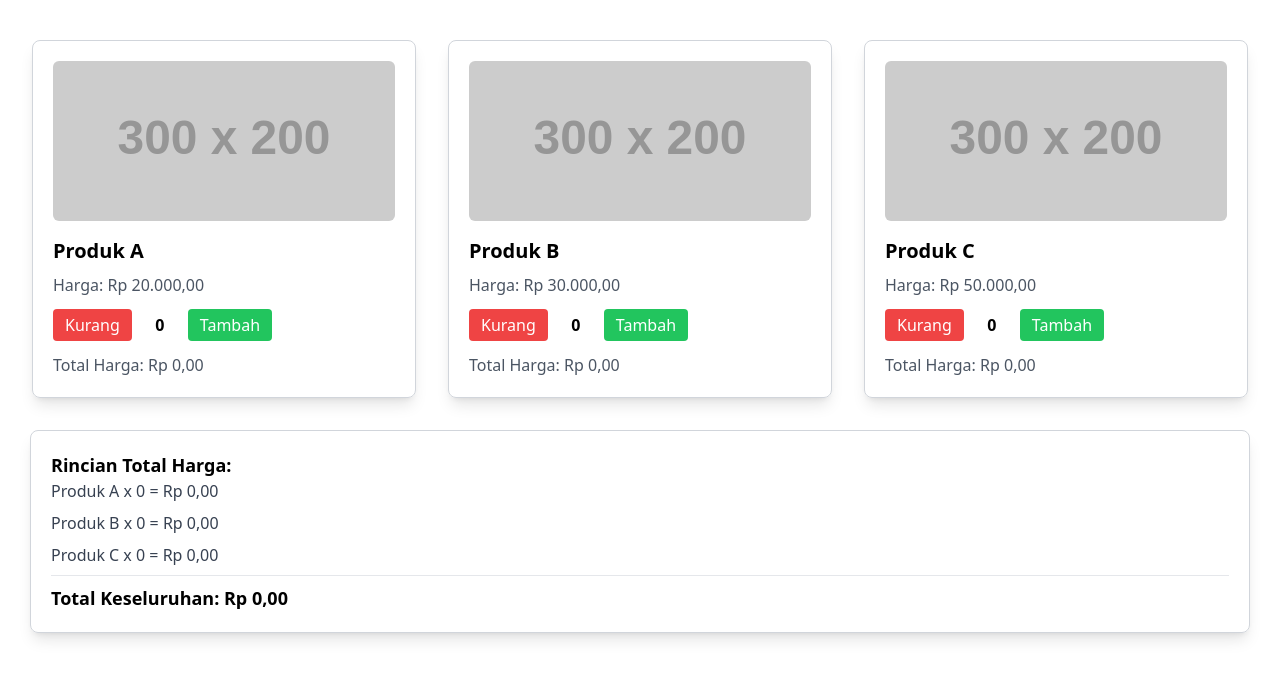
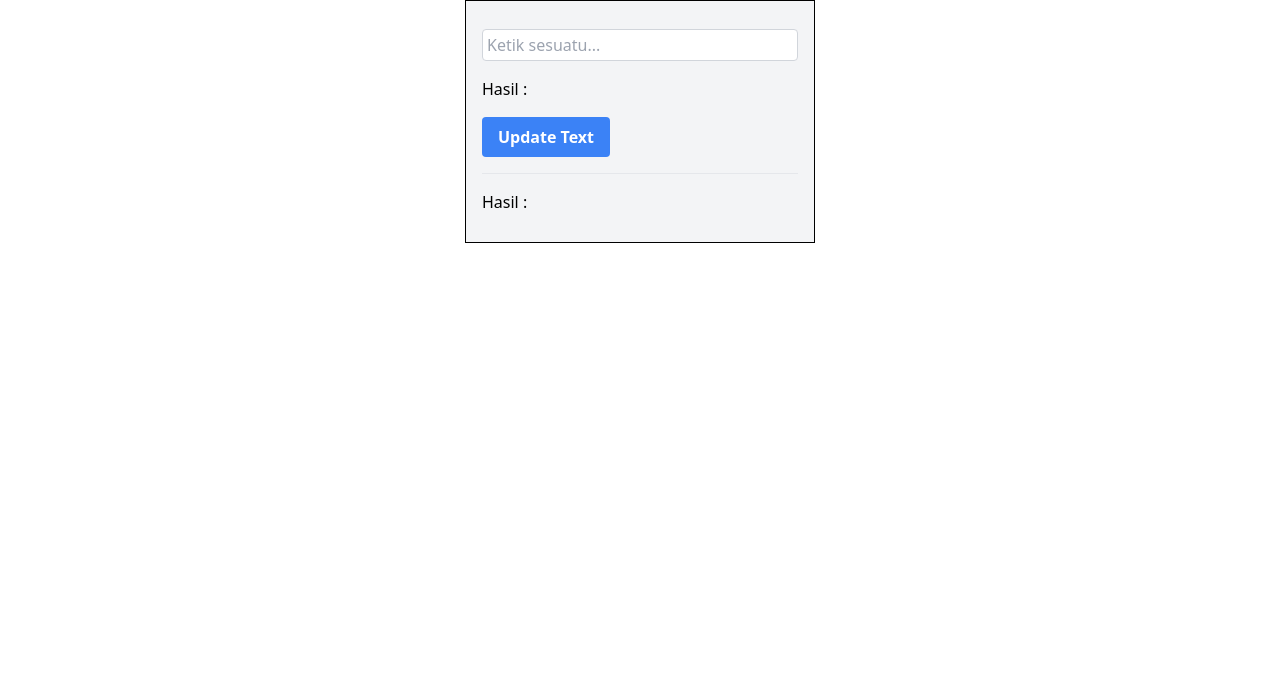
Before and after one commit to WildanCool/JavaScript-React, a React (Vite) app in the folder my-project/: page / in a window 1280 px wide. Shown: the top 678 px of the page. Built offline with nearby package versions, Linux system fonts and the light colour scheme.

Commit message:
MT10 - UseEffect

```diff
--- /dev/null
+++ b/my-project/src/MT10 - UseEffect/coba1.jsx
@@ -0,0 +1,17 @@
+//  Penggunaan dari useState tanpa effect depedency
+
+import React, { useEffect, useState } from "react";
+
+export default function CounterNoEffect() {
+  const [count, setCount] = useState(0);
+
+  useEffect(() => {
+    console.log(`Count saat ini: ${count}`);
+  })
+  return (
+    <div>
+      <p>Count: {count}</p>
+      <button onClick={() => setCount(count + 1)}>Tambah</button>
+    </div>
+  );
+}
--- /dev/null
+++ b/my-project/src/MT10 - UseEffect/coba2.jsx
@@ -0,0 +1,21 @@
+//  Penggunaan dari useState dengan effect
+
+import React, { useEffect, useState } from "react";
+
+export default function CounterWithEffect() {
+  const [count, setCount] = useState(0);
+  const [kurang, setKurang] = useState(0);
+
+  useEffect(() => {
+    console.log(`Count saat ini: ${count}`);
+  },[kurang]);
+
+  return (
+    <div>
+      <p>Count: {count}</p>
+      <p>Count: {kurang}</p>
+      <button onClick={() => setCount(count + 1)}>Tambah</button>
+      <button onClick={() => setKurang(kurang - 1)}>Kurangi</button>
+    </div>
+  );
+}
--- /dev/null
+++ b/my-project/src/MT10 - UseEffect/soal1.jsx
@@ -0,0 +1,23 @@
+// Soal Gambar 1
+import React, { useState, useEffect } from "react";
+
+const Counter2 = () => {
+  const [count, setCount] = useState(0);
+
+  useEffect(() => {
+    console.log(`Efek dijalankan`);
+  }); // Tidak ada dependency array
+
+  const handleTambah = () => {
+    setCount(count + 1);
+  };
+
+  return (
+    <div style={{ textAlign: "center", marginTop: "50px" }}>
+      <h1>{count}</h1>
+      <button onClick={handleTambah}>Tambah</button>
+    </div>
+  );
+};
+
+export default Counter2;
--- /dev/null
+++ b/my-project/src/MT10 - UseEffect/soal2.jsx
@@ -0,0 +1,24 @@
+// Soal Gambar 2
+
+import React, { useState, useEffect } from "react";
+
+const CounterLogger = () => {
+  const [count, setCount] = useState(0);
+
+  useEffect(() => {
+    console.log(`Count berubah menjadi: ${count}`);
+  },[count]); // Dependency array berisi count
+
+  const handleTambah = () => {
+    setCount(count + 1);
+  };
+
+  return (
+    <div style={{ textAlign: "center", marginTop: "50px" }}>
+      <h1>{count}</h1>
+      <button onClick={handleTambah}>Tambah</button>
+    </div>
+  );
+};
+
+export default CounterLogger;
--- /dev/null
+++ b/my-project/src/MT10 - UseEffect/soal3.jsx
@@ -0,0 +1,57 @@
+// Soal Gambar 3
+
+import React, { useState, useEffect } from "react";
+
+const TextLogger = () => {
+  const [text, setText] = useState("");
+  const [updatedText, setUpdatedText] = useState("");
+  //   const [pharagraphs, setParagraphs] = useState([]);
+
+  useEffect(() => {
+    console.log(`Input berubah menjadi: ${text}`);
+  }, [text]);
+
+  const handleUpdateText = () => {
+    setUpdatedText(text);
+    console.log(`Update Text : ${text}`);
+  };
+
+  //   useEffect(() => {
+  //     if (text) {
+  //       setParagraphs((prevParagraphs) => [...prevParagraphs, text]);
+  //     }
+  //   }, [text]);
+
+  return (
+    <div className="flex justify-center">
+      <div className="border border-black px-4 py-7 w-[350px] bg-gray-100">
+        <input
+          className="w-full h-8 p-1 rounded text-gray-500 border border-gray-300"
+          type="text"
+          value={text}
+          onChange={(e) => setText(e.target.value)}
+          placeholder="Ketik sesuatu..."
+        />
+
+        <p className="mt-4">Hasil : {text}</p>
+
+        {/* {pharagraphs.map((paragraph, index) => (
+        <p key={index}>{paragraph}</p>
+      ))} */}
+
+        <button
+          className="bg-blue-500 hover:bg-blue-700 text-white font-bold my-4 py-2 px-4 rounded"
+          onClick={handleUpdateText}
+        >
+          Update Text
+        </button>
+
+        <hr />
+
+        <p className="mt-4">Hasil : {updatedText}</p>
+      </div>
+    </div>
+  );
+};
+
+export default TextLogger;
--- a/my-project/src/MT9 - UseState/tugas1.jsx
+++ b/my-project/src/MT9 - UseState/soalgambar.jsx
@@ -1,3 +1,5 @@
+// Sudah inqlude soal gambar 1, 2, 3
+
 import { useState } from "react";
 
 const Card = () => {
--- a/my-project/src/main.jsx
+++ b/my-project/src/main.jsx
@@ -13,10 +13,15 @@ import {
 } from "./MT8 - UseState/tugas8.jsx";
 import SimpleName from "./MT9 - UseState/array.jsx";
 import UpdateStateWithMap from "./MT9 - UseState/map.jsx";
-import Card from "./MT9 - UseState/tugas1.jsx";
+import Card from "./MT9 - UseState/soalgambar.jsx";
+import Counter2 from "./MT10 - UseEffect/soal1.jsx";
+import CounterLogger from "./MT10 - UseEffect/soal2.jsx";
+import CounterNoEffect from "./MT10 - UseEffect/coba1.jsx";
+import CounterWithEffect from "./MT10 - UseEffect/coba2.jsx";
+import TextLogger from "./MT10 - UseEffect/soal3.jsx";
 
 createRoot(document.getElementById("root")).render(
   <StrictMode>
-    < Card/>
+    <TextLogger />
   </StrictMode>
 );
```
